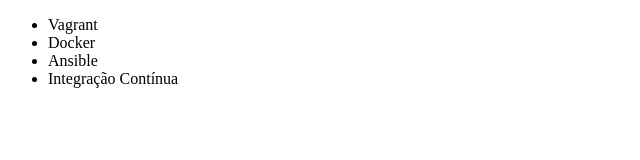
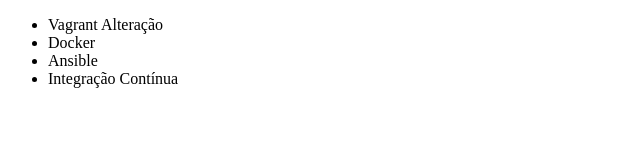
Before and after one commit to ldionello/Curso_Alura_Git, a plain HTML site: page index.html in a window 1280 px wide. Shown: the full height of the page, 0-640 px from the left. Drawn offline with Linux system fonts and the light colour scheme.

Commit message:
Alterando nome do curso 1

```diff
--- a/index.html
+++ b/index.html
@@ -6,7 +6,7 @@
 </head>
 <body>
     <ul>
-        <li>Vagrant</li>
+        <li>Vagrant Alteração</li>
         <li>Docker</li>
         <li>Ansible</li>
         <li>Integração Contínua</li>
```
